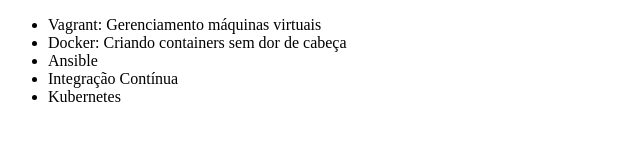
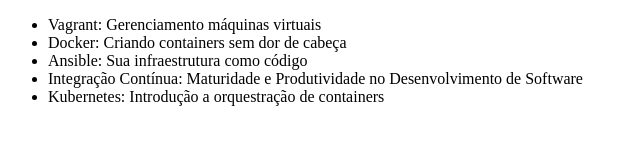
Before and after one commit to thiagooduraes/alura-git, a plain HTML site: page index.html in a window 1280 px wide. Shown: the whole page, without its empty margins (0-640 px from the left). Drawn offline with Linux system fonts and the light colour scheme.

Commit message:
Alterando cursos

```diff
--- a/index.html
+++ b/index.html
@@ -8,9 +8,9 @@
     <ul>
         <li>Vagrant: Gerenciamento máquinas virtuais</li>
         <li>Docker: Criando containers sem dor de cabeça</li>
-        <li>Ansible</li>
-        <li>Integração Contínua</li>
-        <li>Kubernetes</li>
+        <li>Ansible: Sua infraestrutura como código</li>
+        <li>Integração Contínua: Maturidade e Produtividade no Desenvolvimento de Software</li>
+        <li>Kubernetes: Introdução a orquestração de containers</li>
     </ul>
 </body>
 </html>
```
